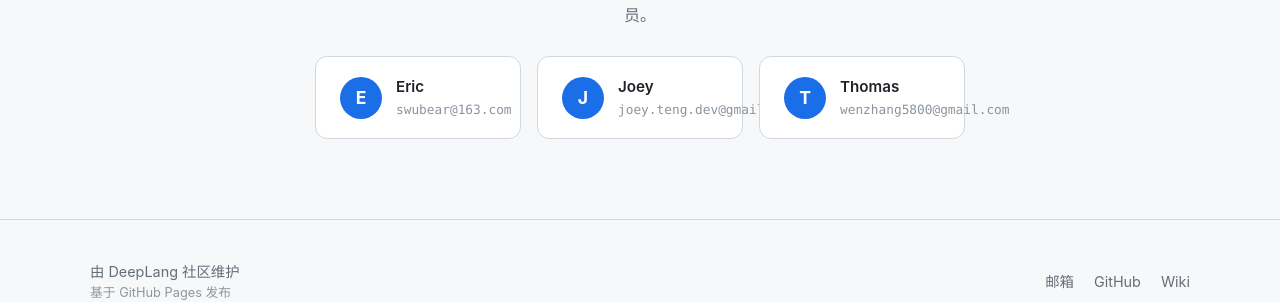
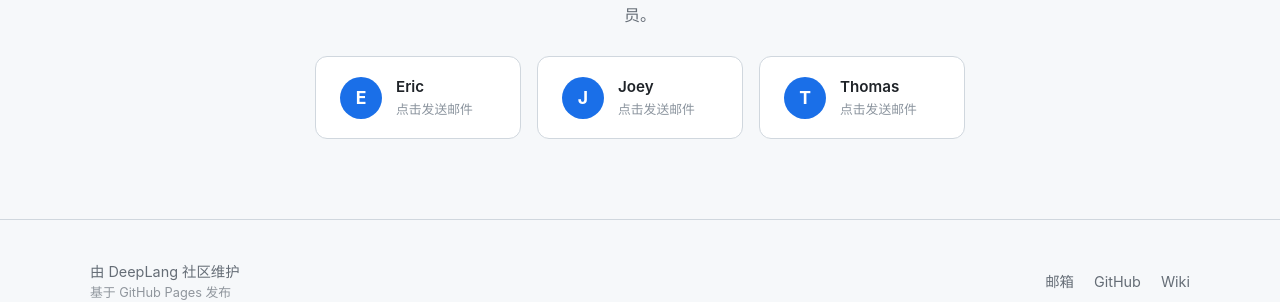
Before and after one commit to deeplang-org/deeplang-org.github.io, a Jekyll site: the page built from zh/about.md, in a window 1280 px wide and 900 px high, scrolled down 1182 px. Shown: the part 557-859 px from the top of the window. Built offline with Jekyll 4.4.1, drawn with Linux system fonts in a browser that asks for light colours.

```diff
--- a/_data/en.yml
+++ b/_data/en.yml
@@ -166,6 +166,7 @@ about_page:
   contact:
     title: "Get in Touch"
     text: "Interested in DeepLang? Want to contribute, collaborate, or just learn more? Reach out to the team."
+    hint: "Click to email"
     items:
       - label: "Eric"
         mail: "swubear@163.com"
--- a/_data/zh.yml
+++ b/_data/zh.yml
@@ -166,6 +166,7 @@ about_page:
   contact:
     title: "联系我们"
     text: "对 DeepLang 感兴趣？想贡献代码、参与合作或了解更多？欢迎联系团队成员。"
+    hint: "点击发送邮件"
     items:
       - label: "Eric"
         mail: "swubear@163.com"
--- a/zh/about.md
+++ b/zh/about.md
@@ -76,7 +76,7 @@ permalink: /zh/about/
                 <span class="contact-avatar">{{ person.label | slice: 0 }}</span>
                 <div>
                     <span class="contact-name">{{ person.label }}</span>
-                    <span class="contact-mail">{{ person.mail }}</span>
+                    <span class="contact-mail">{{ a.contact.hint }}</span>
                 </div>
             </a>
             {% endfor %}
```
Also changed, not shown: about.md (+1 -1 lines).
